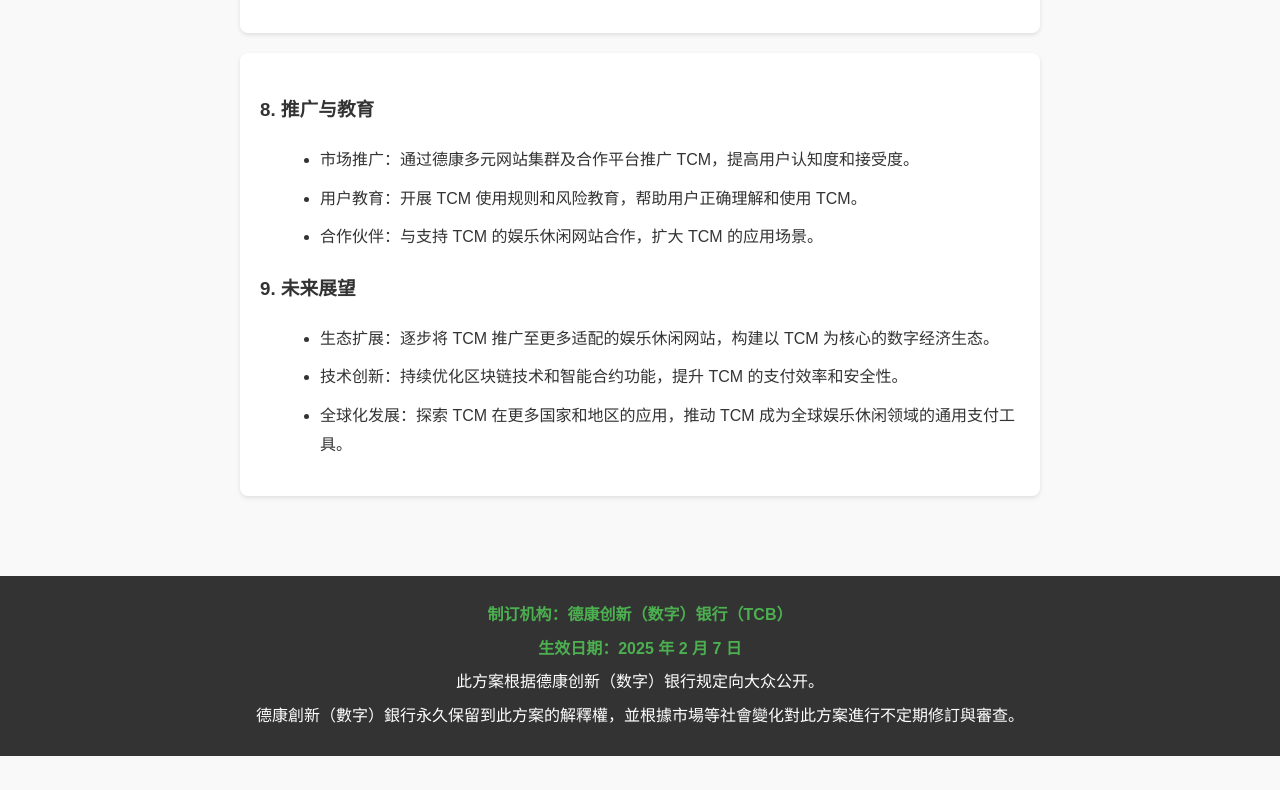
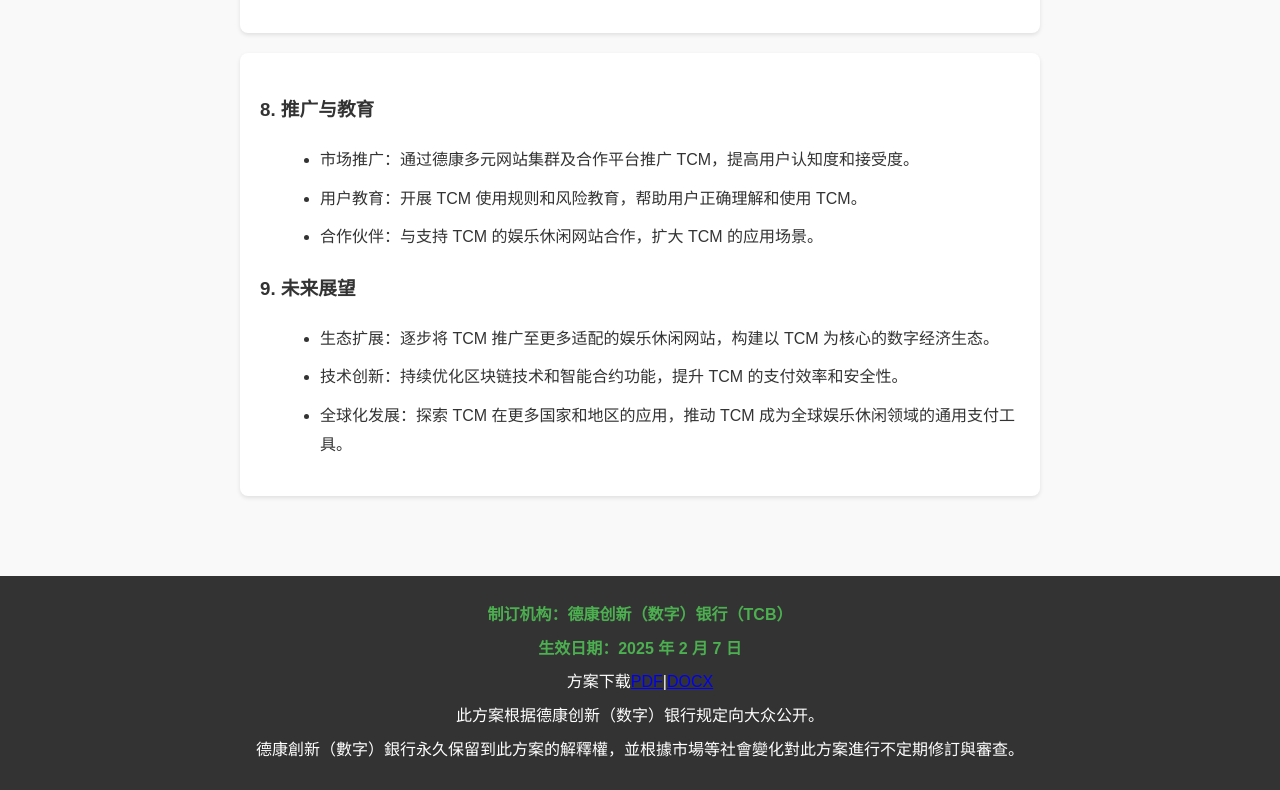
Before and after one commit to TerconJi/tcm-plan, a plain HTML site: page index.html in a window 1280 px wide. Shown: the part 1982-2772 px from the top of the page. Before the commit the page ends 2738 px from the top, so only its background shows below. Drawn offline with Linux system fonts and the light colour scheme.

Commit message:
Update index.html

```diff
--- a/index.html
+++ b/index.html
@@ -87,6 +87,7 @@
 <footer>
 <p><strong>制订机构：德康创新（数字）银行（TCB）</strong></p >
 <p><strong>生效日期：2025 年 2 月 7 日</strong></p >
+<p>方案下载<a href="https://tcm-plan.tercon.cn/tcm-plan.pdf">PDF</a>|<a href="https://tcm-plan.tercon.cn/tcm-plan.docx">DOCX</a>
 <p>此方案根据德康创新（数字）银行规定向大众公开。</p >
 <p>德康創新（數字）銀行永久保留到此方案的解釋權，並根據市場等社會變化對此方案進行不定期修訂與審查。</p >
 </footer>
```
